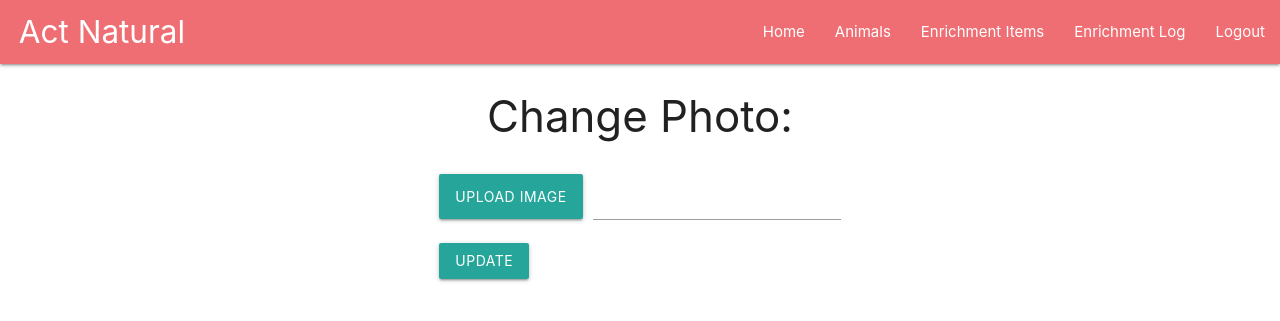
After one commit to alyssa-nycum-imprivata/ActNatural, a Django app: page /animals/1/change_photo in a window 1280 px wide. The commit adds this page. Shown: the top 321 px of the page. Run offline with Django 3.2, Linux system fonts and the light colour scheme; a user stored in the database is signed in; tables that the repository leaves empty hold one stand-in row (values such as "Sample post").

Commit message:
added change photo option on animal details page

```diff
--- a/actnaturalapp/static/styles/base.css
+++ b/actnaturalapp/static/styles/base.css
@@ -78,10 +78,6 @@ nav {
     color: white;
 }
 
-.species-link:hover {
-    color: black;
-}
-
 .page-header {
     text-align: center;
 }
@@ -116,15 +112,21 @@ nav {
 }
 
 .image-div{
-    width: 400px;
+    width: 300px;
     margin-top: 50px;
     display: flex;
+    flex-direction: column;
     margin-left: 50px;
+    justify-content: center;
 }
 
 img {
     max-width: 100%;
     height: auto;
+}
+
+.change-photo {
+    width: 100%;
 }
 
 .details-buttons {
--- a/actnaturalapp/templates/animals/animal_details.html
+++ b/actnaturalapp/templates/animals/animal_details.html
@@ -41,6 +41,10 @@
 
             <div class="image-div">
                 <img src="{{ animal.image.url }}" />
+                <form action="{% url 'actnaturalapp:animal_photo_edit_form' animal.id %}" method="GET">
+                    {% csrf_token %}
+                    <button class="waves-effect waves-light btn change-photo">Change Photo</button>
+                </form>
             </div>
 
         </div>
--- a/actnaturalapp/templates/animals/animal_form.html
+++ b/actnaturalapp/templates/animals/animal_form.html
@@ -59,7 +59,7 @@
                             <input required type="file" id="image" name="image">
                         </div>
                         <div class="file-path-wrapper">
-                            <input class="file-path validate" type="text" value="{{ animal.image }}">
+                            <input class="file-path validate" type="text">
                         </div>
                     </div>
                 {% endif %}
--- a/actnaturalapp/templates/animals/animal_list.html
+++ b/actnaturalapp/templates/animals/animal_list.html
@@ -13,7 +13,7 @@
             <ul class="animals-collection collection with-header">
                 <li class="collection-header">
                     <div class="species-name">
-                        <a class="species-link" href="">{{ specie.name}}</a>
+                        {{ specie.name }}
                     </div>
                     <div class="species-icons">
 
--- /dev/null
+++ b/actnaturalapp/templates/animals/animal_photo_edit_form.html
@@ -0,0 +1,28 @@
+{% extends 'shared/base.html' %}
+
+{% block content %}
+
+    <h3 class="page-header">Change Photo:</h3>
+
+    <div class="form-div">
+        <form action="{% url 'actnaturalapp:animal' animal.id %}" method="post" enctype="multipart/form-data">
+            {% csrf_token %}
+
+            <div class="file-field input-field">
+                <div class="btn">
+                    <span>Upload Image</span>
+                    <input required type="file" id="image" name="image">
+                </div>
+                <div class="file-path-wrapper">
+                    <input class="file-path validate" type="text">
+                </div>
+            </div>
+
+            <input type="hidden" name="actual_method" value="PUT">
+            <input type="hidden" name="updated_photo">
+            <button type="submit" class="waves-effect waves-light btn" value="Update">Update</button>
+
+        </form>
+    </div>
+
+{% endblock content %}
--- a/actnaturalapp/urls.py
+++ b/actnaturalapp/urls.py
@@ -18,6 +18,7 @@ urlpatterns = [
     path('animals/<int:animal_id>/', animal_details, name='animal'),
     path('animals/add_animal/', animal_form, name='animal_form'),
     path('animals/<int:animal_id>/edit_animal', animal_edit_form, name='animal_edit_form'),
+    path('animals/<int:animal_id>/change_photo', animal_photo_edit_form, name='animal_photo_edit_form'),
 
     path('species/<int:species_id>/', animal_list, name='specie'),
     path('species/add_species/', species_form, name='species_form'),
--- a/actnaturalapp/views/__init__.py
+++ b/actnaturalapp/views/__init__.py
@@ -4,7 +4,7 @@ from .auth.register import register
 
 from .animals.animal_list import animal_list
 from .animals.animal_details import animal_details
-from .animals.animal_form import animal_form, animal_edit_form
+from .animals.animal_form import animal_form, animal_edit_form, animal_photo_edit_form
 
 from .species.species_form import species_form, species_edit_form
 
--- a/actnaturalapp/views/animals/animal_form.py
+++ b/actnaturalapp/views/animals/animal_form.py
@@ -37,3 +37,21 @@ def animal_edit_form(request, animal_id):
         }
 
         return render(request, template, context)
+
+@login_required
+def animal_photo_edit_form(request, animal_id):
+
+    if request.method == 'GET':
+
+        animal = Animal.objects.get(pk=animal_id)
+        species = Species.objects.filter(team_id=request.user.employee.team_id)
+        employee = Employee.objects.get(pk=request.user.employee.id)
+
+        template = 'animals/animal_photo_edit_form.html'
+        context = {
+            'animal': animal,
+            'species': species,
+            'employee': employee
+        }
+
+        return render(request, template, context)
--- a/actnaturalapp/views/species/species_form.py
+++ b/actnaturalapp/views/species/species_form.py
@@ -22,7 +22,6 @@ def species_edit_form(request, species_id):
     if request.method == 'GET':
 
         species = Species.objects.get(pk=species_id)
-        # employee = Employee.objects.get(pk=request.user.employee.id)
         team = Team.objects.get(pk=request.user.employee.team_id)
 
         template = 'species/species_form.html'
```
Also changed, not shown: actnaturalapp/views/animals/animal_details.py (+26 -9 lines).
